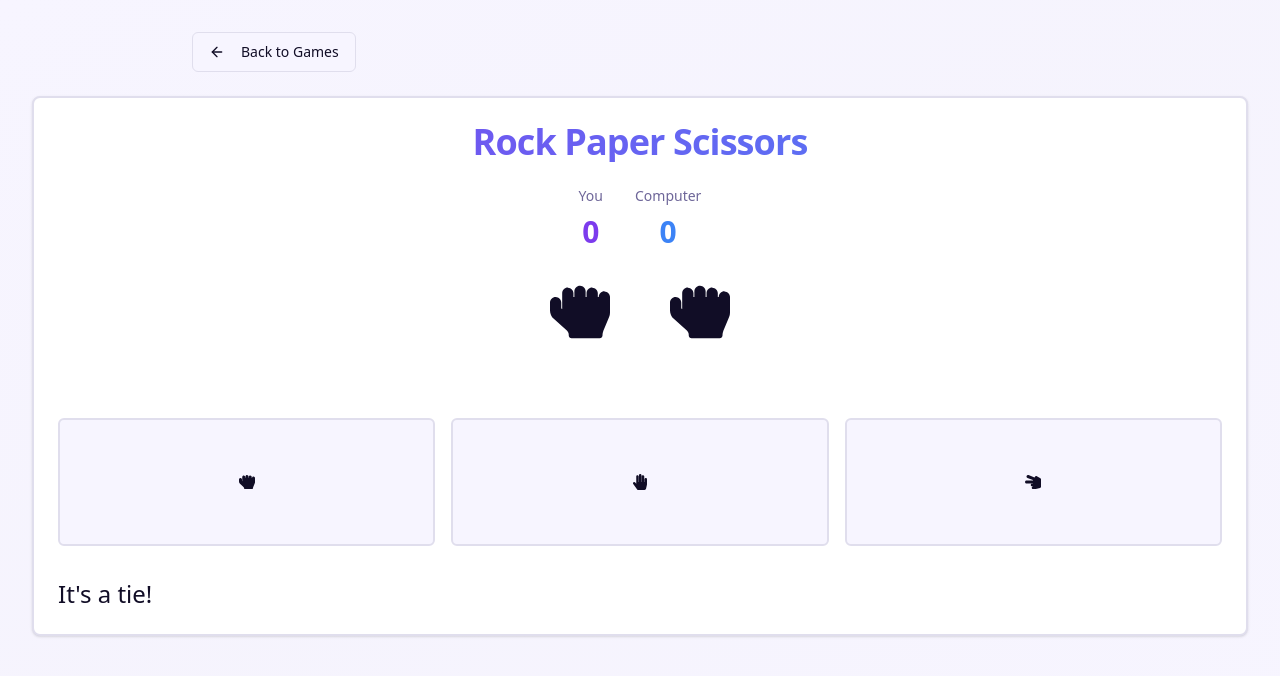
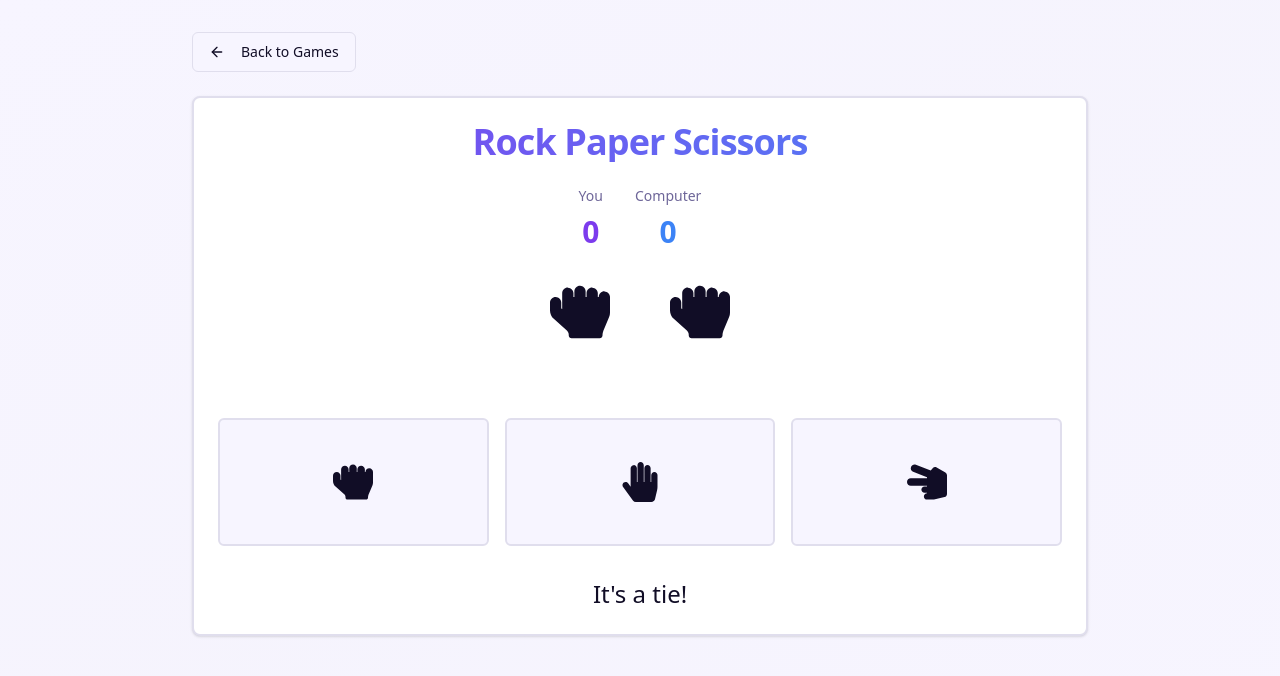
Before and after one commit to Juliasmitjes/game-hub, a React (Vite) app: page /rps in a window 1280 px wide. Shown: the top 676 px of the page. Built offline with nearby package versions, Linux system fonts and the light colour scheme.

Commit message:
finalize

```diff
--- a/src/pages/Rps.tsx
+++ b/src/pages/Rps.tsx
@@ -80,14 +80,14 @@ function ActionButton({ action, onActionSelected }: ActionButtonProps) {
       variant="outline"
       onClick={() => onActionSelected(action)}
     >
-      <ActionIcon action={action}/>
+      <ActionIcon action={action} className="!w-10 !h-10" />
     </Button>
   );
 }
 
 function ShowWinner({ winner = 0 }: { winner?: Winner }) {
   return (
-    <h2 className="text-xl sm:text-2xl font-myText text-myOcean">
+    <h2 className="text-xl sm:text-2xl font-myText text-center">
       {text[winner]}
     </h2>
   );
@@ -117,14 +117,14 @@ function Rps() {
 
   return (
     <div className="min-h-screen bg-gradient-to-br from-background via-muted/30 to-background p-4 md:p-8">
-      <div className="max-w-4xl mx-auto">
+       <div className="max-w-4xl mx-auto">
         <Link to="/">
           <Button variant="outline" className="mb-6 cursor-pointer">
             <ArrowLeft className="mr-2 h-4 w-4" />
             Back to Games
           </Button>
         </Link>
-      </div>
+
 
         <Card className="mb-8 border-2 shadow-[var(--shadow-game)]">
           <CardHeader>
@@ -164,7 +164,7 @@ function Rps() {
         <ShowWinner winner={winner} />
         </CardContent>
       </Card>
-
+      </div>
     </div>
   );
 }
```
